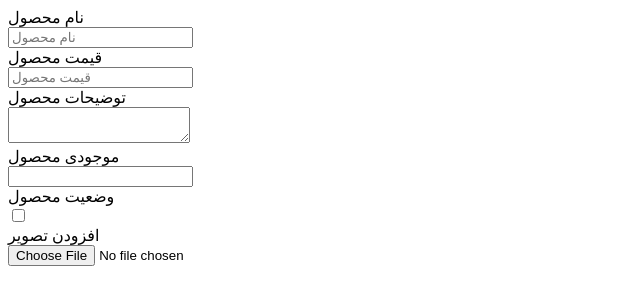
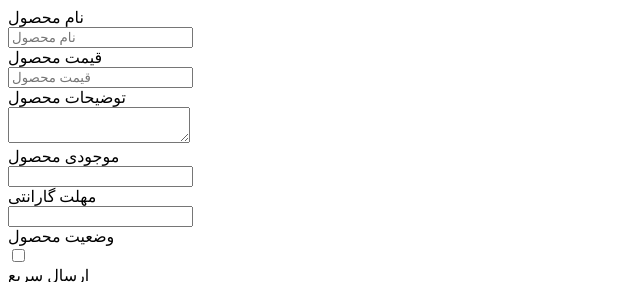
Before and after one commit to mohammadtaharezaeirad-mtr/mtr-shop, a Flask app: page /admin/dashboard/admin-products in a window 1280 px wide. Shown: the top 282 px of the page, without its empty margins (0-640 px from the left). Run offline with Flask 3, Linux system fonts and the light colour scheme; the visitor is signed in with stand-in values (Sample User, id 1); tables that the repository leaves empty hold one stand-in row (values such as "Sample post").

Commit message:
add products_fast and warranty to form add products

```diff
--- a/app.py
+++ b/app.py
@@ -27,6 +27,8 @@ def products():
   `description` TEXT NULL,\
   `active` VARCHAR(5) NULL,\
   `quantity` INT UNSIGNED NULL,\
+  `products_fast` VARCHAR(5) NULL,\
+  `warranty` INT NULL,\
   PRIMARY KEY (`id`),\
   UNIQUE INDEX `id_UNIQUE` (`id` ASC) VISIBLE);")
     conn.commit()
@@ -181,11 +183,15 @@ def admin_products():
         description  = request.form.get('description')
         active  = request.form.get('active')
         quantity  = request.form.get('quantity')
+        warranty  = request.form.get('warranty')
+        products_fast = request.form.get('products_fast')
         image = request.files.get('image')
         if active == None:
             active = 'off'
-        sql_insert = "INSERT INTO `mtr_shop`.`products` (`name`, `prce`, `description`, `active` , `quantity`) VALUES (%s, %s, %s, %s,%s);"
-        cursor.execute(sql_insert , (name  , prce , description , active , quantity))
+        if products_fast == None:
+            products_fast = 'off'
+        sql_insert = "INSERT INTO `mtr_shop`.`products` (`name`, `prce`, `description`, `active` , `quantity` , `warranty` , `products_fast`) VALUES (%s, %s, %s, %s,%s,%s,%s);"
+        cursor.execute(sql_insert , (name  , prce , description , active , quantity,warranty,products_fast))
         conn.commit()
         product_id = cursor.lastrowid
         image.save(f'./static/imagesProducts/{product_id}.jpg')
--- a/templates/admin/products.html
+++ b/templates/admin/products.html
@@ -20,9 +20,14 @@
         <label for="">موجودی محصول</label> <br>
         <input type="number" name="quantity"> <br>
 
+        <label for="">مهلت گارانتی</label> <br>
+        <input type="number" name="warranty"> <br>
+
         <label for="">وضعیت محصول</label> <br>
         <input type="checkbox" name="active"> <br>
 
+        <label for="">ارسال سریع</label> <br>
+        <input type="checkbox" name="products_fast"> <br>
 
         <label for="">افزودن تصویر</label> <br>
         <input type="file" name="image" accept=".jpg,.png,.jpe,.svgz,.apng" id=""> <br> <br>
@@ -46,9 +51,12 @@
             <th>توضیحات محصول</th>
             <th>وضعیت محصول</th>
             <th>تعداد موجود</th>
+            <th>ارسال سریع</th>
+            <th>گارانتی کالا</th>
             <th>ویرایش</th>
             <th>حذف</th>
             <th>تصویر محصول</th>
+
         </tr>
     {%for i in all_products%}
     <tr>
@@ -57,6 +65,8 @@
         <td>{{i[3]}}</td>
         <td>{{'فعال' if i[4] == 'on' else 'غیرفعال'}}</td>
         <td>{{i[5]}}</td>
+        <td>{{'فعال' if i[6] == 'on' else 'غیرفعال'}}</td>
+        <td>{{i[7]}}</td>
         <td><a href="/admin/dashboard/edit-products/{{i[0]}}">ویرایش</a></td>
         <td><a href="/admin/dashboard/delete-products/{{i[0]}}">پاک کردن</a></td>
         <td><img src="/static/imagesProducts/{{i[0]}}.jpg" alt="ff"></td>
```
Also changed, not shown: templates/admin/edit-products.html (+7 -0 lines).
